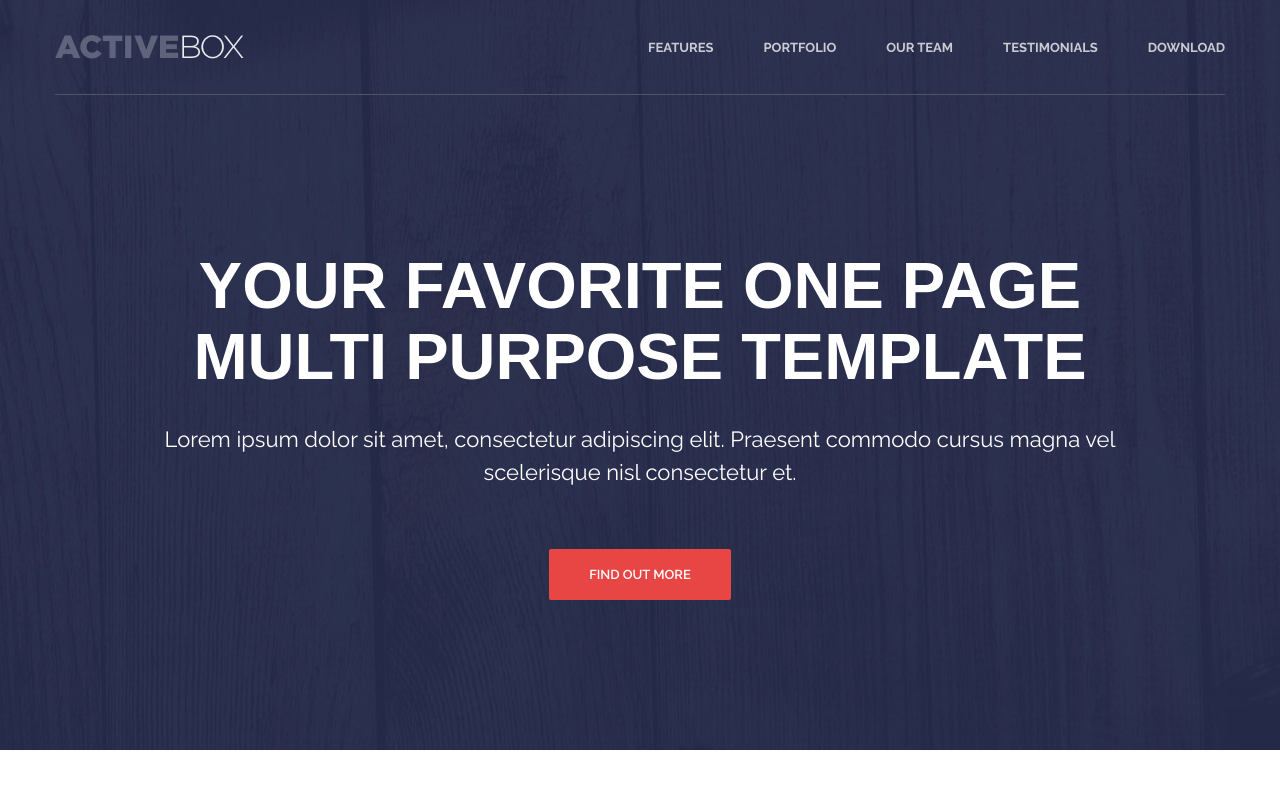
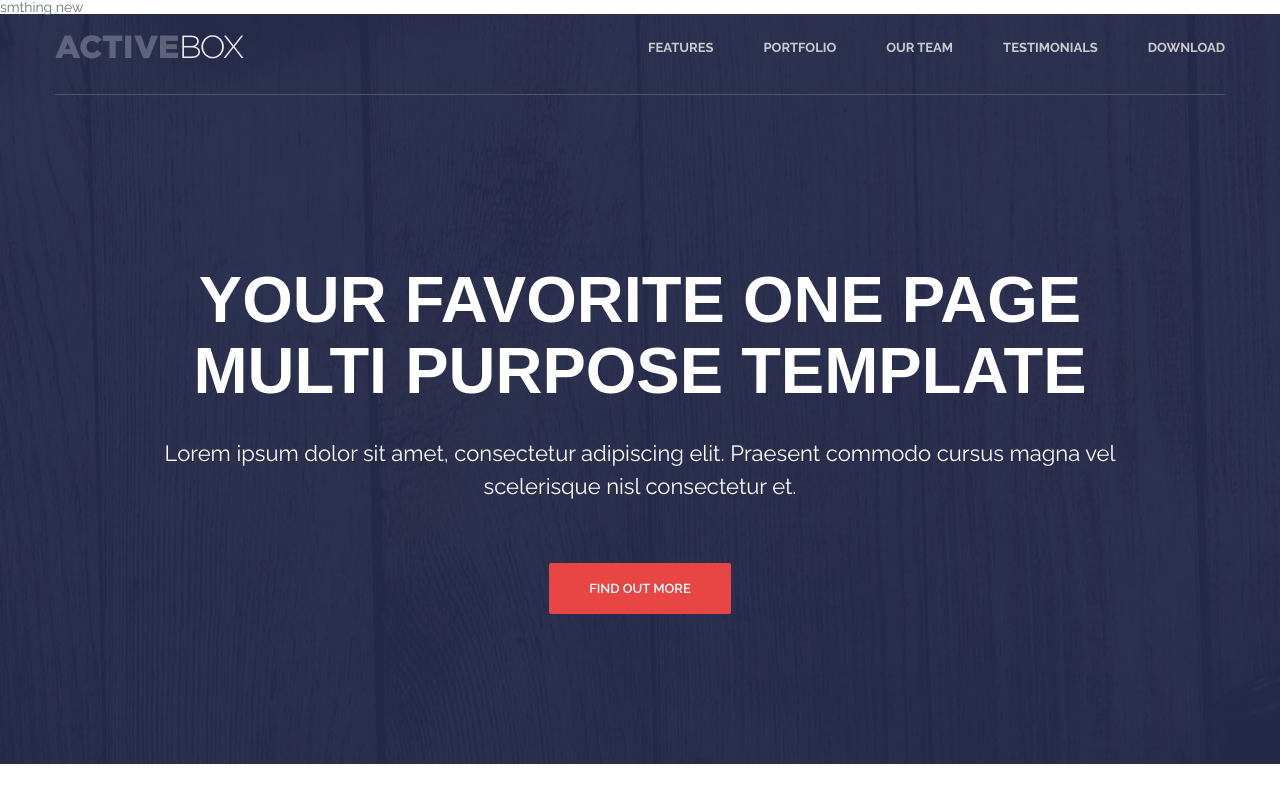
Before and after one commit to chillhaze/ActiveBox, a plain HTML site: page index.html in a window 1280 px wide. Shown: the top 800 px of the page. Drawn offline with Linux system fonts and the light colour scheme.

Commit message:
added smth new

```diff
--- a/index.html
+++ b/index.html
@@ -54,6 +54,8 @@
         </g>
       </symbol>
     </svg>
+
+    smthing new
 
     <!-- Header -->
     <header class="header">
```
